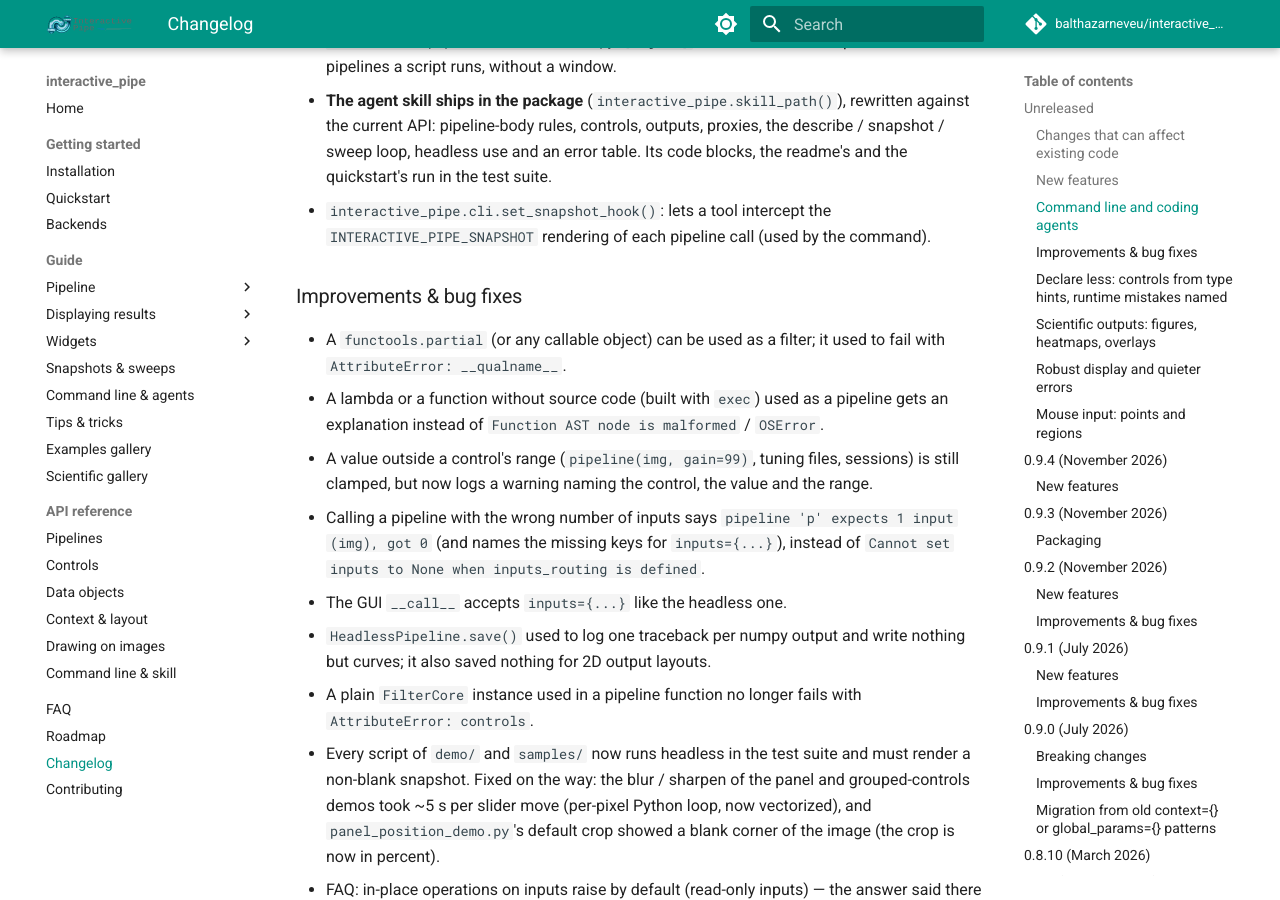
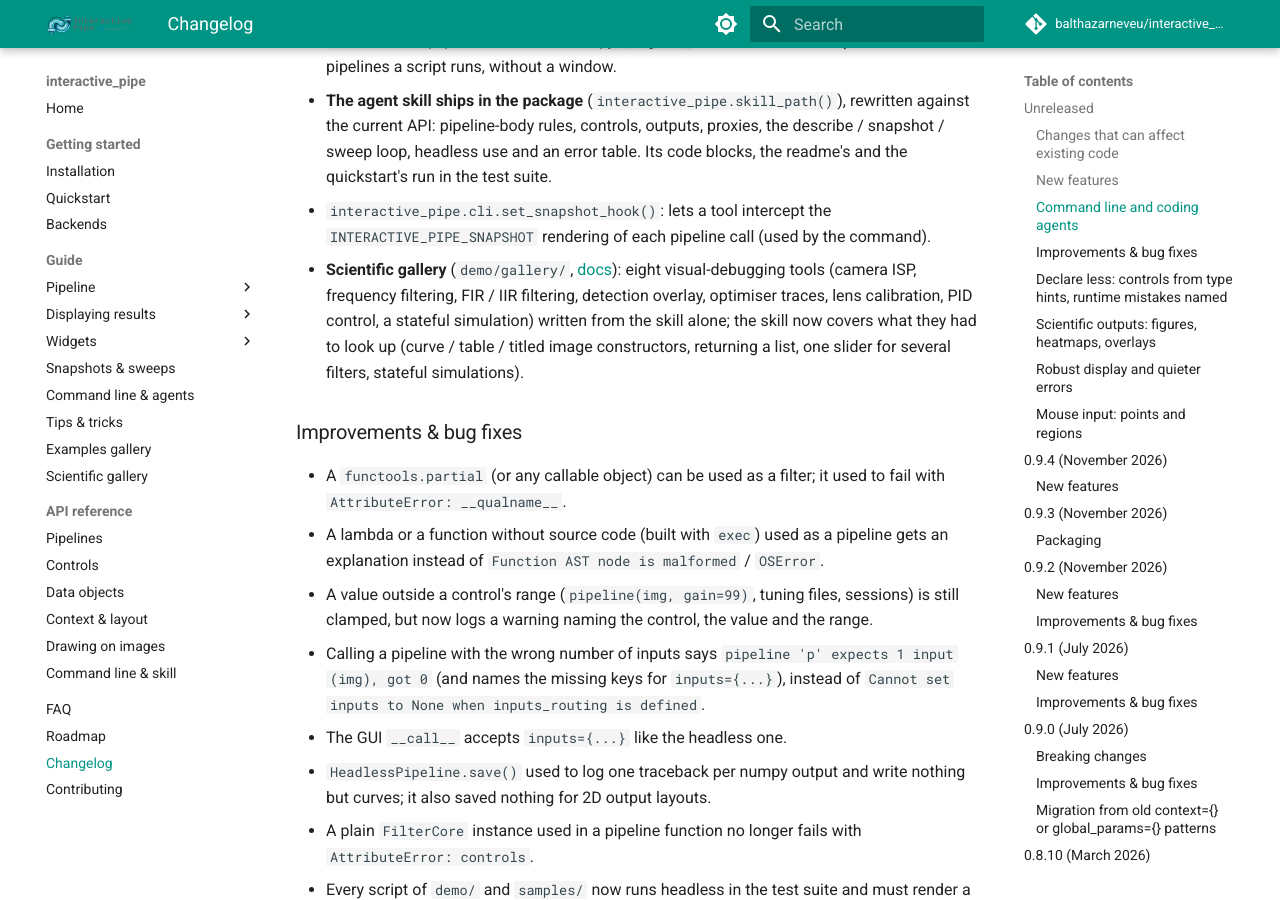
Before and after one commit to balthazarneveu/interactive_pipe, an MkDocs documentation site: the page built from docs/changelog.md, in a window 1280 px wide and 900 px high, scrolled down 3050 px. Built offline with MkDocs 1.6.1 and Material for MkDocs 9.7.7, drawn with Linux system fonts in a browser that asks for light colours; comment, search, counter and statistics services are not loaded.

Commit message:
Skill: Table dict columns must be lists; changelog entry for the gallery

```diff
--- a/CHANGELOG.md
+++ b/CHANGELOG.md
@@ -40,6 +40,7 @@ Common mistakes in pipelines used to build something that ran and was wrong. The
   - `interactive-pipe describe SCRIPT.py [--json]`: the controls and outputs of the pipelines a script runs, without a window.
 - **The agent skill ships in the package** (`interactive_pipe.skill_path()`), rewritten against the current API: pipeline-body rules, controls, outputs, proxies, the describe / snapshot / sweep loop, headless use and an error table. Its code blocks, the readme's and the quickstart's run in the test suite.
 - `interactive_pipe.cli.set_snapshot_hook()`: lets a tool intercept the `INTERACTIVE_PIPE_SNAPSHOT` rendering of each pipeline call (used by the command).
+- **Scientific gallery** (`demo/gallery/`, [docs](https://balthazarneveu.github.io/interactive_pipe/gallery/)): eight visual-debugging tools (camera ISP, frequency filtering, FIR / IIR filtering, detection overlay, optimiser traces, lens calibration, PID control, a stateful simulation) written from the skill alone; the skill now covers what they had to look up (curve / table / titled image constructors, returning a list, one slider for several filters, stateful simulations).
 
 ### Improvements & bug fixes
 - A `functools.partial` (or any callable object) can be used as a filter; it used to fail with `AttributeError: __qualname__`.
```
Also changed, not shown: .claude/skills/build-interactive-pipeline/SKILL.md (+1 -1 lines), src/interactive_pipe/agent/build-interactive-pipeline/SKILL.md (+1 -1 lines).
